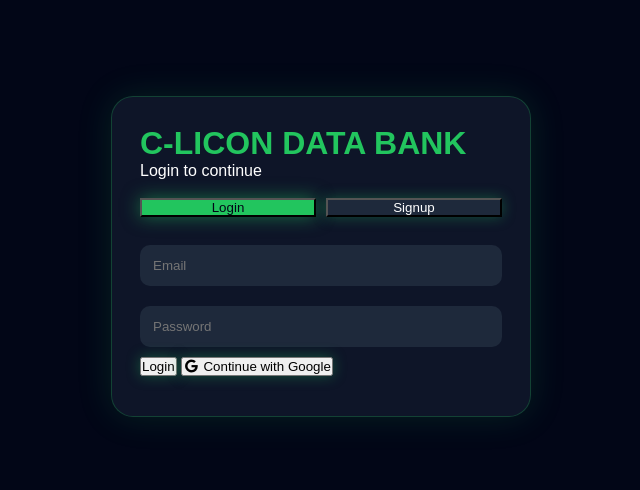
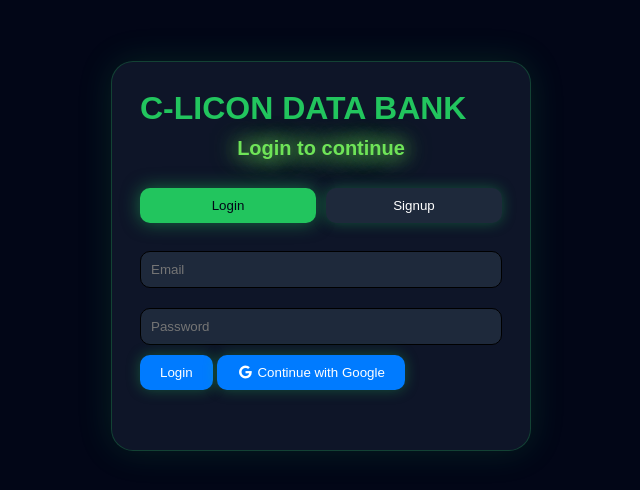
Before and after one commit to cmdtoxic12/Datamart-Store-Front, a plain HTML site: page login.html in a window 1280 px wide. Shown: the part 144-634 px from the top of the page, without its empty margins (319-959 px from the left). Drawn offline with Linux system fonts and the light colour scheme; no server answers.

Commit message:
Update login.html

```diff
--- a/login.html
+++ b/login.html
@@ -14,6 +14,53 @@
     <link rel="stylesheet" href="style.css" />
   </head>
   <body class="auth-body">
+    <style>
+            button {
+        background-color: #007bff;
+        color: white;
+        border: none;
+        border-radius: 10px;
+        padding: 10px 20px;
+        cursor: pointer;
+        display: inline-block;
+      }
+
+      button:hover {
+        background-color: #0056b3;
+      }
+
+      p {
+        color: #6fe458;
+        font-size: 20px;
+        font-weight: bold;
+        padding: 10px 0;
+        text-align: center;
+        text-shadow: 0 0 10px #6fe458;
+        animation: glow 1.5s infinite alternate;
+      }
+
+      input {
+        width: 100%;
+        padding: 10px;
+        margin: 10px 0;
+        border: 1px solid black;
+        border-radius: 10px;
+        transition: all 0.3s ease;
+        cursor: pointer;
+      }
+
+      input:focus {
+        outline: none;
+        border-color: #6fe458;
+        box-shadow: 0 0 5px #6fe458;
+      }
+
+      input:hover {
+        border-color: #6fe458;
+        box-shadow: 0 0 5px #6fe458;
+        background-color: rgba(111, 228, 88, 0.1);
+      }
+    </style>
     <div class="auth-card">
       <h1>C-LICON DATA BANK</h1>
       <p id="authSubtitle">Login to continue</p>
```
